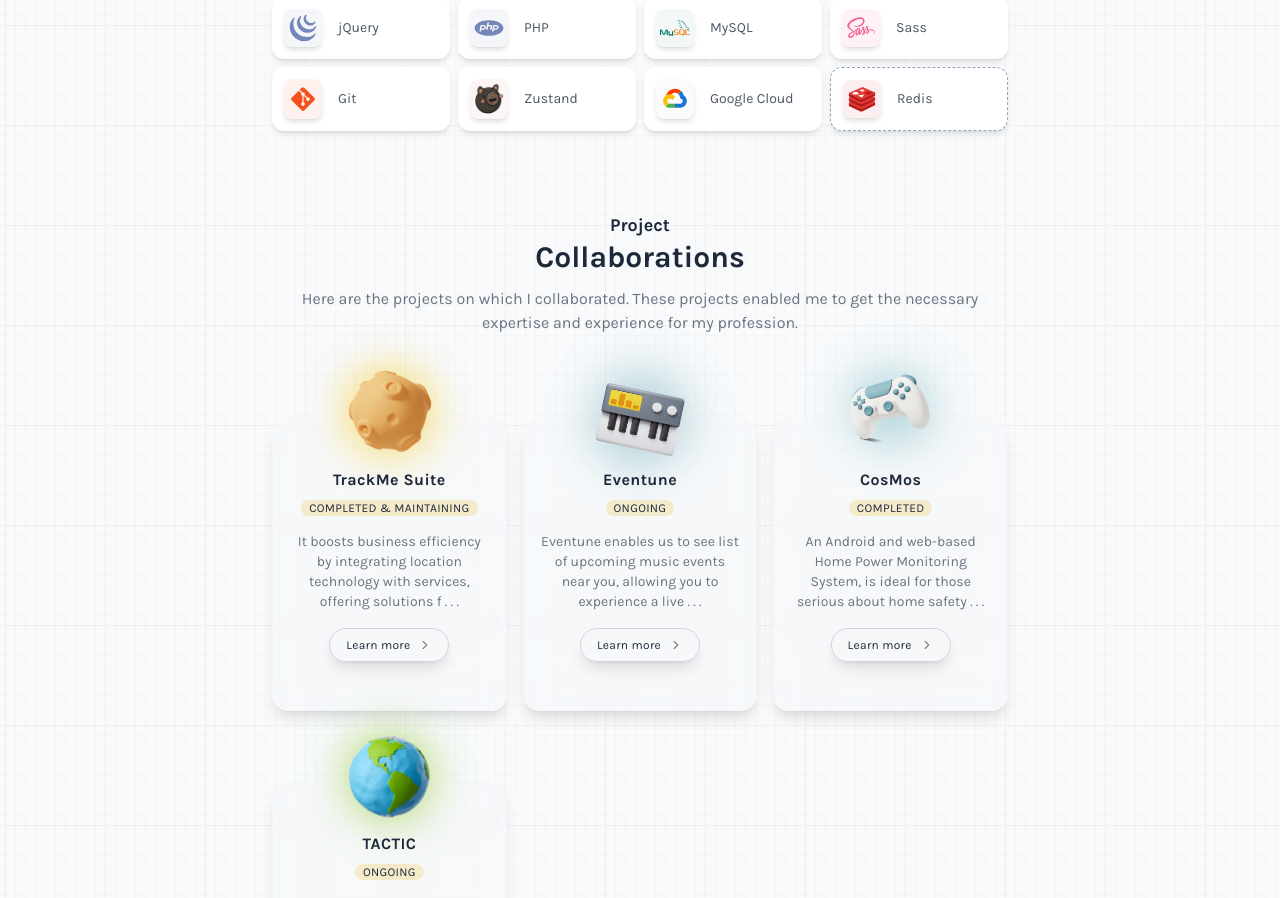
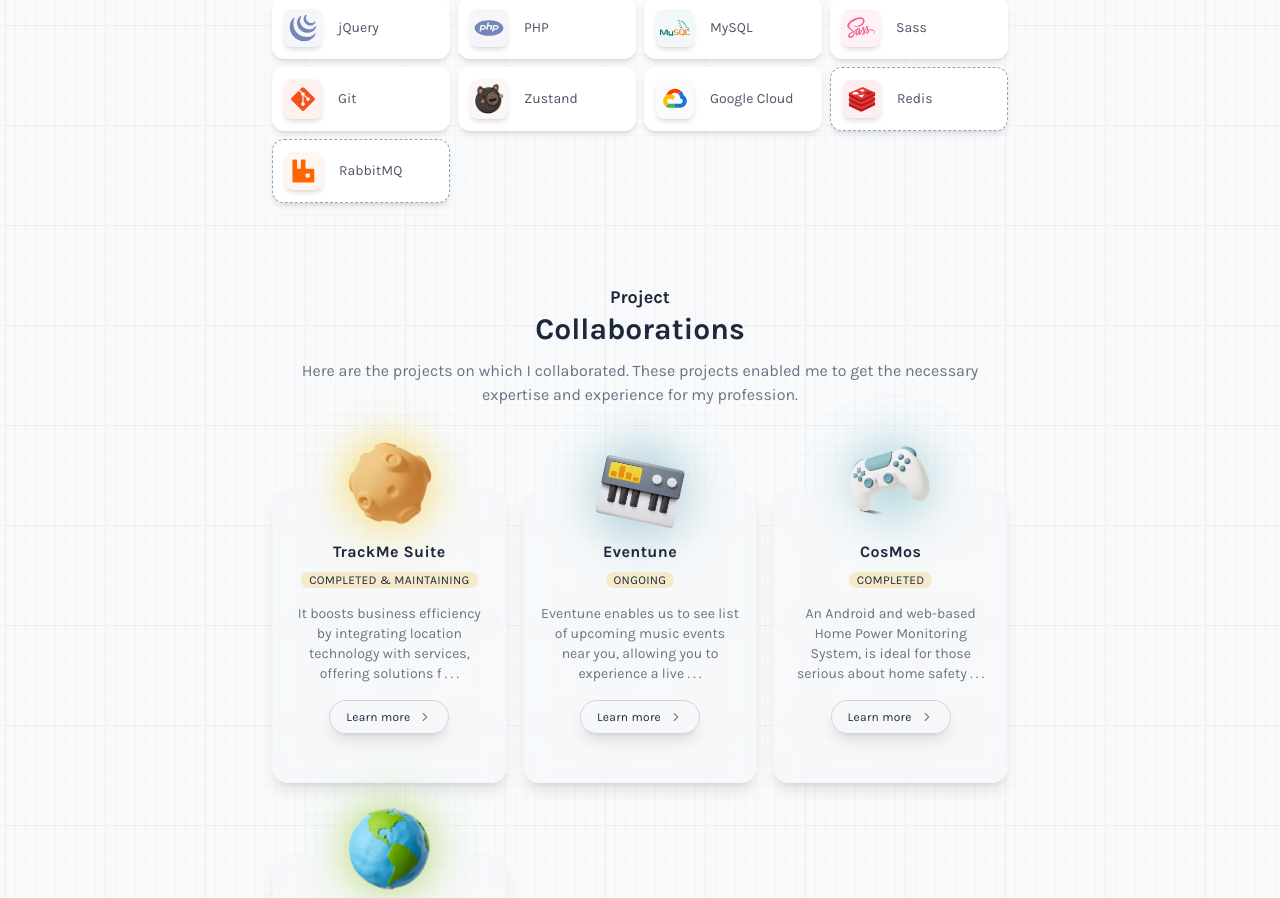
Before and after one commit to jbrtsmbrr/portfolio, a Next.js app: page / in a window 1280 px wide. Shown: the part 1080-1978 px from the top of the page. Built offline with nearby package versions, Linux system fonts and the light colour scheme.

Commit message:
refactor: added rabbitmq in skills

```diff
--- a/components/HardSkills/skills.ts
+++ b/components/HardSkills/skills.ts
@@ -154,6 +154,13 @@ const skills: SkillCardProp[] = [
     learning: true,
     background: "rgba(223, 53, 50, 0.077)",
     type: "New/Exploring",
+  },
+  {
+    imageUrl: "/assets/icons/rabbitmq-logo.svg",
+    label: "RabbitMQ",
+    learning: true,
+    background: "rgba(255, 98, 0, 0.055)",
+    type: 'New/Exploring'
   }
 ];
 
```
Also changed, not shown: public/assets/icons/rabbitmq-logo.svg (added).
